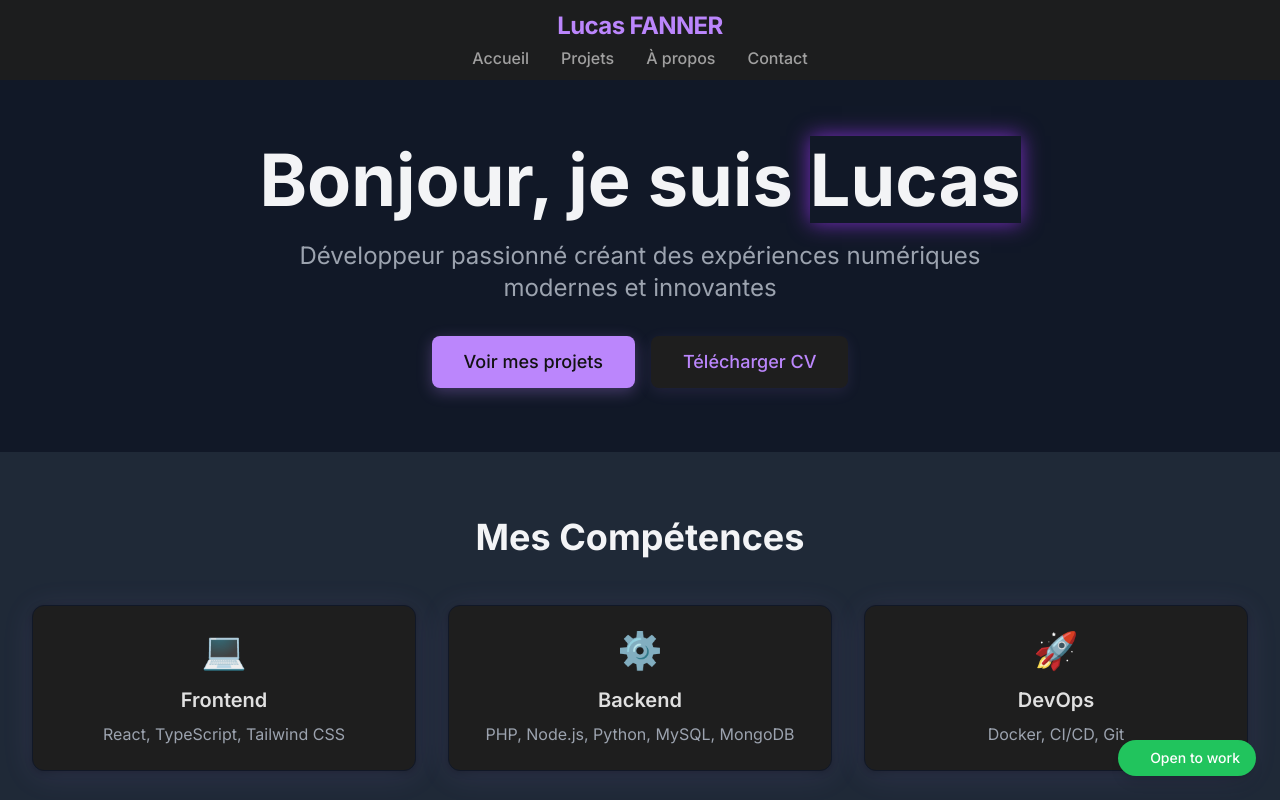
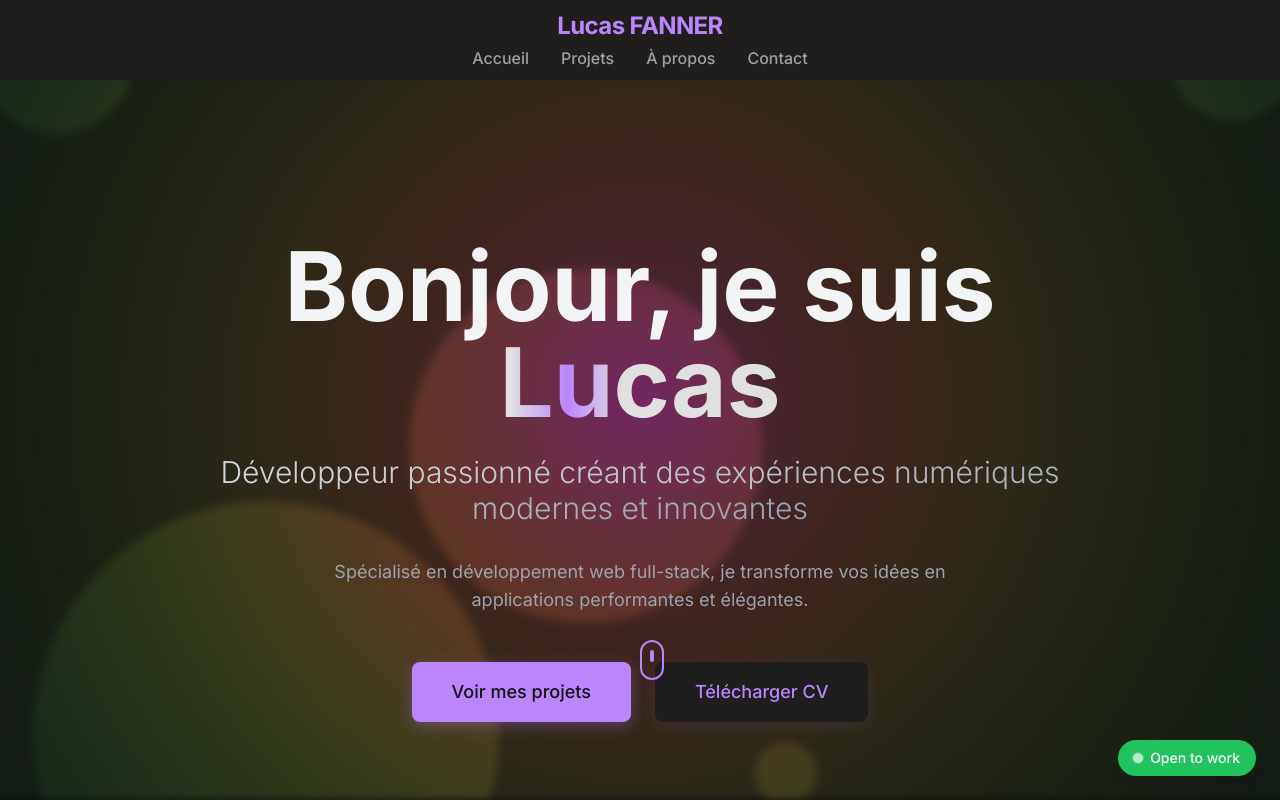
Before and after one commit to xentee/portfolio, a React (Vite) app: page / in a window 1280 px wide. Shown: the top 800 px of the page. Built offline with nearby package versions, Linux system fonts and the light colour scheme.

Commit message:
improve sur la page d'accueil

```diff
--- a/src/App.jsx
+++ b/src/App.jsx
@@ -1,12 +1,16 @@
 import { useState } from "react";
+import AnimatedBackground from "./components/AnimatedBackground";
 
 function App() {
   const [isMobileMenuOpen, setIsMobileMenuOpen] = useState(false);
 
   return (
-    <div className="min-h-screen bg-gray-900 text-gray-100 transition-colors duration-300">
+    <div className="min-h-screen text-gray-100 transition-colors duration-300 relative overflow-hidden">
+      {/* Animated Background */}
+      <AnimatedBackground />
+
       {/* Main Content with padding for fixed header */}
-      <div className="pt-20">
+      <div className="pt-20 relative z-10">
         {/* Header */}
         <header className="fixed top-0 left-0 right-0 bg-anthracite/95 backdrop-blur-md shadow-none z-50">
           <div className="container-custom flex flex-col items-center justify-center h-20">
@@ -120,34 +124,59 @@ function App() {
         {/* Hero Section */}
         <section
           id="home"
-          className="section bg-gray-900 border-b border-gray-800"
+          className="section min-h-screen flex items-center justify-center relative"
         >
-          <div className="container-custom">
+          {/* Overlay pour améliorer la lisibilité */}
+          <div className="absolute inset-0 bg-black/20 backdrop-blur-sm"></div>
+
+          <div className="container-custom relative z-10">
             <div className="text-center animate-fade-in">
-              <h1 className="text-3xl sm:text-4xl md:text-5xl lg:text-7xl font-bold text-gray-100 mb-6 animate-scale-in">
-                Bonjour, je suis{" "}
-                <span className="text-primary-400 animate-glow">Lucas</span>
+              {/* Titre principal avec effet de glitch */}
+              <h1 className="text-4xl sm:text-5xl md:text-6xl lg:text-8xl font-bold text-gray-100 mb-6 animate-scale-in relative">
+                <span className="block">Bonjour, je suis</span>
+                <span className="shine-text">Lucas</span>
               </h1>
+
+              {/* Sous-titre avec effet de typewriter */}
               <p
-                className="text-lg sm:text-xl md:text-2xl text-gray-400 mb-8 max-w-3xl mx-auto animate-slide-up px-4"
+                className="text-xl sm:text-2xl md:text-3xl text-gray-300 mb-8 max-w-4xl mx-auto animate-slide-up px-4 font-light"
                 style={{ animationDelay: "0.3s" }}
               >
-                Développeur passionné créant des expériences numériques modernes
-                et innovantes
+                <span className="bg-gradient-to-r from-gray-300 to-gray-400 bg-clip-text text-transparent">
+                  Développeur passionné créant des expériences numériques modernes
+                  et innovantes
+                </span>
               </p>
-              <div className="flex flex-col sm:flex-row gap-4 justify-center">
+
+              {/* Description détaillée */}
+              <p
+                className="text-lg text-gray-400 mb-12 max-w-2xl mx-auto animate-slide-up px-4"
+                style={{ animationDelay: "0.4s" }}
+              >
+                Spécialisé en développement web full-stack, je transforme vos idées en applications performantes et élégantes.
+              </p>
+
+              {/* Boutons avec effets améliorés */}
+              <div className="flex flex-col sm:flex-row gap-6 justify-center animate-slide-up" style={{ animationDelay: "0.5s" }}>
                 <button
-                  className="btn-primary text-lg px-8 py-3 animate-slide-up"
-                  style={{ animationDelay: "0.5s" }}
+                  className="btn-primary text-lg px-10 py-4 relative overflow-hidden group"
                 >
-                  Voir mes projets
+                  <span className="relative z-10">Voir mes projets</span>
+                  <div className="absolute inset-0 bg-gradient-to-r from-accent to-primary-400 transform scale-x-0 group-hover:scale-x-100 transition-transform duration-500 origin-left"></div>
                 </button>
                 <button
-                  className="btn-secondary text-lg px-8 py-3 animate-slide-up"
-                  style={{ animationDelay: "0.6s" }}
+                  className="btn-secondary text-lg px-10 py-4 relative overflow-hidden group"
                 >
-                  Télécharger CV
+                  <span className="relative z-10">Télécharger CV</span>
+                  <div className="absolute inset-0 bg-gradient-to-r from-primary-400 to-accent transform scale-x-0 group-hover:scale-x-100 transition-transform duration-500 origin-left"></div>
                 </button>
+              </div>
+
+              {/* Indicateur de scroll */}
+              <div className="absolute bottom-8 left-1/2 transform -translate-x-1/2 animate-bounce-slow">
+                <div className="w-6 h-10 border-2 border-accent rounded-full flex justify-center">
+                  <div className="w-1 h-3 bg-accent rounded-full mt-2 animate-pulse"></div>
+                </div>
               </div>
             </div>
           </div>
--- /dev/null
+++ b/src/components/AnimatedBackground.jsx
@@ -0,0 +1,114 @@
+import { useEffect, useRef } from "react";
+
+const AnimatedBackground = () => {
+  const canvasRef = useRef(null);
+
+  useEffect(() => {
+    const canvas = canvasRef.current;
+    const ctx = canvas.getContext("2d");
+
+    // Ajuster la taille du canvas
+    const resizeCanvas = () => {
+      canvas.width = window.innerWidth;
+      canvas.height = window.innerHeight;
+    };
+
+    resizeCanvas();
+    window.addEventListener("resize", resizeCanvas);
+
+    // Configuration du mesh gradient
+    let time = 0;
+    const points = [];
+    const numPoints = 6;
+
+    // Créer les points initiaux
+    for (let i = 0; i < numPoints; i++) {
+      points.push({
+        x: Math.random() * canvas.width,
+        y: Math.random() * canvas.height,
+        vx: (Math.random() - 0.5) * 0.5,
+        vy: (Math.random() - 0.5) * 0.5,
+        radius: Math.random() * 200 + 100,
+        color: `hsl(${280 + i * 60}, 70%, 60%)`,
+      });
+    }
+
+    // Fonction d'animation
+    const animate = () => {
+      time += 0.005;
+
+      // Effacer le canvas
+      ctx.clearRect(0, 0, canvas.width, canvas.height);
+
+      // Mettre à jour les positions des points
+      points.forEach((point, index) => {
+        point.x += point.vx;
+        point.y += point.vy;
+
+        // Rebondir sur les bords
+        if (point.x < 0 || point.x > canvas.width) point.vx *= -1;
+        if (point.y < 0 || point.y > canvas.height) point.vy *= -1;
+
+        // Changer les couleurs progressivement
+        const hue = (280 + index * 60 + time * 20) % 360;
+        point.color = `hsl(${hue}, 70%, 60%)`;
+      });
+
+      // Créer le gradient mesh
+      const gradient = ctx.createRadialGradient(
+        canvas.width / 2,
+        canvas.height / 2,
+        0,
+        canvas.width / 2,
+        canvas.height / 2,
+        Math.max(canvas.width, canvas.height)
+      );
+
+      // Ajouter les couleurs du mesh
+      points.forEach((point, index) => {
+        const alpha = 0.3 + 0.2 * Math.sin(time + index);
+        // Extraire le hue de la couleur HSL
+        const hue = (280 + index * 60 + time * 20) % 360;
+        gradient.addColorStop(
+          index / (points.length - 1),
+          `hsla(${hue}, 70%, 60%, ${alpha})`
+        );
+      });
+
+      // Dessiner le fond
+      ctx.fillStyle = gradient;
+      ctx.fillRect(0, 0, canvas.width, canvas.height);
+
+      // Ajouter des formes géométriques flottantes
+      ctx.globalCompositeOperation = "overlay";
+      points.forEach((point, index) => {
+        const size = point.radius * (0.5 + 0.5 * Math.sin(time * 2 + index));
+
+        ctx.beginPath();
+        ctx.arc(point.x, point.y, size, 0, Math.PI * 2);
+        ctx.fillStyle = `${point.color}20`;
+        ctx.fill();
+      });
+
+      ctx.globalCompositeOperation = "source-over";
+
+      requestAnimationFrame(animate);
+    };
+
+    animate();
+
+    return () => {
+      window.removeEventListener("resize", resizeCanvas);
+    };
+  }, []);
+
+  return (
+    <canvas
+      ref={canvasRef}
+      className="fixed inset-0 w-full h-full pointer-events-none z-0"
+      style={{ opacity: 0.8 }}
+    />
+  );
+};
+
+export default AnimatedBackground;
--- a/src/index.css
+++ b/src/index.css
@@ -113,4 +113,62 @@
   .container-custom {
     @apply max-w-7xl mx-auto;
   }
+
+  /* Effet highlight sweep et glow néon uniquement à l'intérieur des lettres */
+  .shine-text {
+    display: inline-block;
+    background: linear-gradient(
+      90deg,
+      #e0e0e0 0%,
+      #e0e0e0 40%,
+      #bb86fc 50%,
+      #e0e0e0 60%,
+      #e0e0e0 100%
+    );
+    background-size: 200% auto;
+    background-position: 0% 0;
+    -webkit-background-clip: text;
+    -webkit-text-fill-color: transparent;
+    background-clip: text;
+    color: transparent;
+    animation: shine-text-move 2.2s linear infinite alternate;
+  }
+  @keyframes shine-text-move {
+    0% {
+      background-position: 0% 0;
+    }
+    100% {
+      background-position: 100% 0;
+    }
+  }
+
+  .shine-text-glow {
+    display: inline-block;
+    width: 100%;
+    height: 100%;
+    background: linear-gradient(
+      90deg,
+      transparent 0%,
+      #bb86fc 40%,
+      #fff 50%,
+      #bb86fc 60%,
+      transparent 100%
+    );
+    background-size: 200% auto;
+    background-position: 0% 0;
+    -webkit-background-clip: text;
+    -webkit-text-fill-color: transparent;
+    background-clip: text;
+    color: transparent;
+    animation: shine-text-glow-move 2.2s linear infinite;
+    mix-blend-mode: lighten;
+  }
+  @keyframes shine-text-glow-move {
+    0% {
+      background-position: 0% 0;
+    }
+    100% {
+      background-position: 100% 0;
+    }
+  }
 }
--- a/tailwind.config.js
+++ b/tailwind.config.js
@@ -75,8 +75,18 @@ export default {
           '50%': { transform: 'translateY(-10px)' },
         },
         glow: {
-          '0%': { boxShadow: '0 0 5px rgba(147, 51, 234, 0.5)' },
-          '100%': { boxShadow: '0 0 20px rgba(147, 51, 234, 0.8)' },
+          '0%': {
+            boxShadow: '0 0 5px rgba(187, 134, 252, 0.5)',
+            textShadow: '0 0 10px rgba(187, 134, 252, 0.3)'
+          },
+          '100%': {
+            boxShadow: '0 0 20px rgba(187, 134, 252, 0.8)',
+            textShadow: '0 0 20px rgba(187, 134, 252, 0.6)'
+          },
+        },
+        'text-glow': {
+          '0%': { textShadow: '0 0 10px rgba(187, 134, 252, 0.5)' },
+          '100%': { textShadow: '0 0 20px rgba(187, 134, 252, 0.8)' },
         },
       },
     },
```
